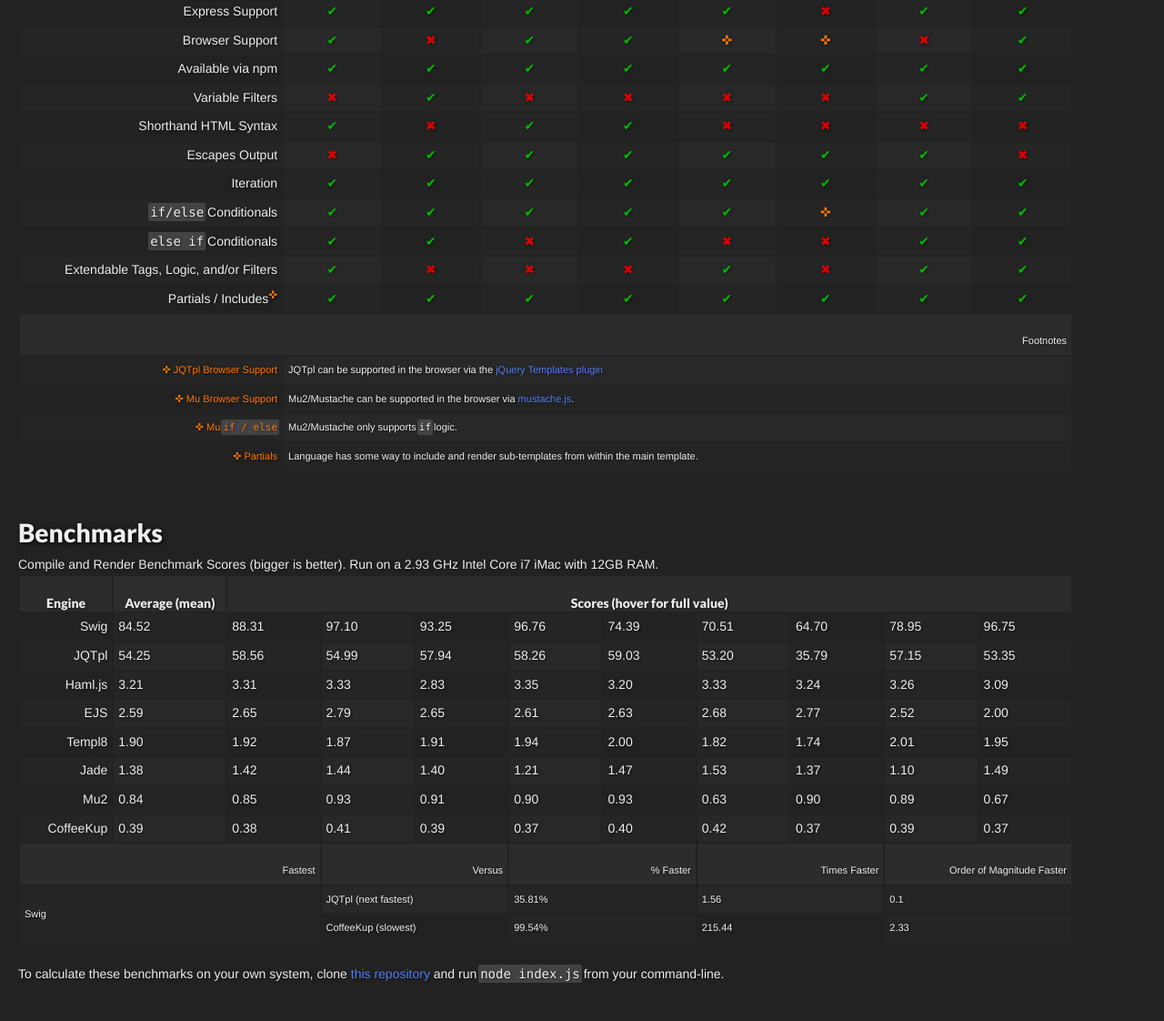
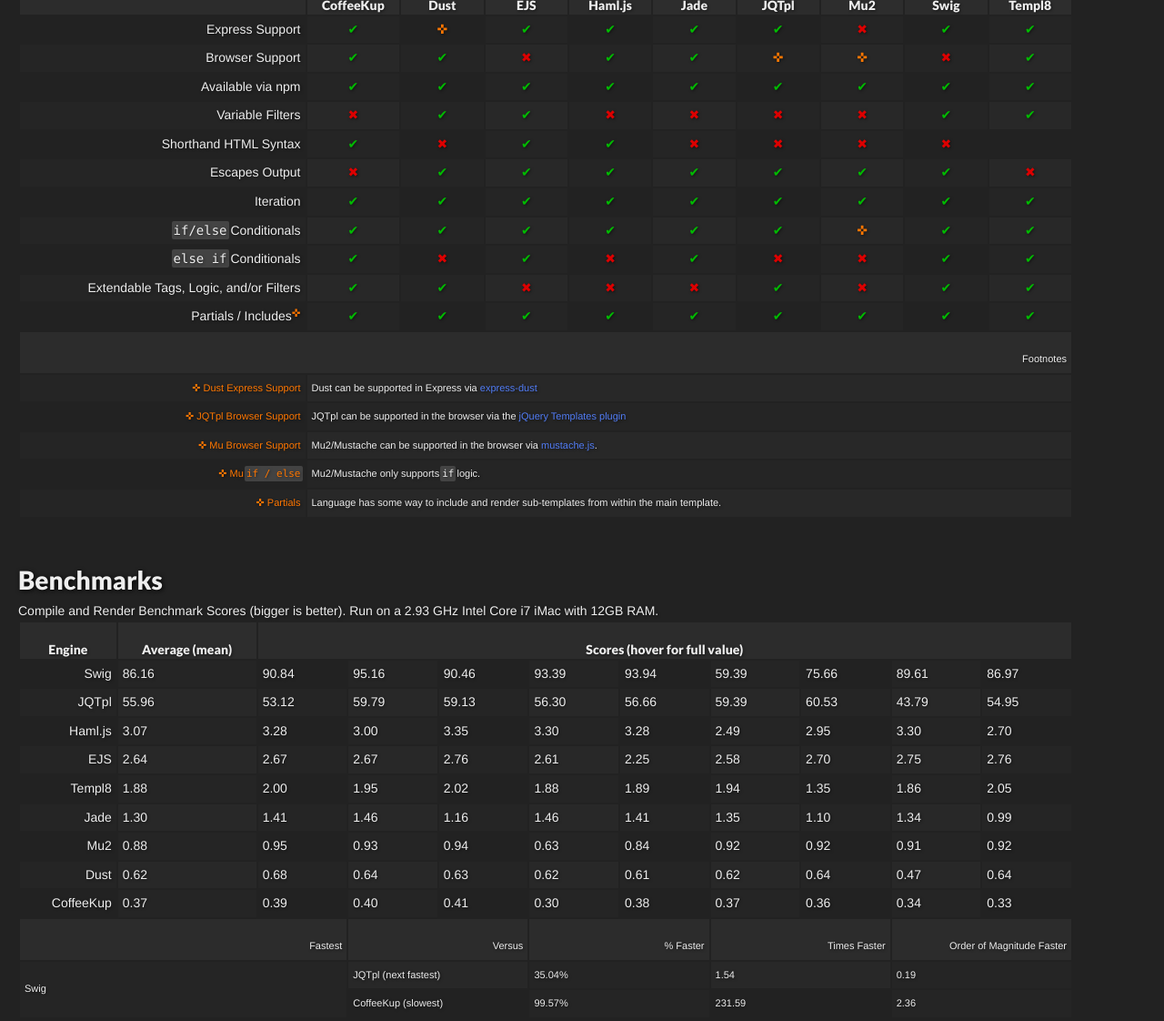
Before and after one commit to paularmstrong/node-templates, a website: page index.html in a window 1280 px wide. Shown: the part 505-1627 px from the top of the page at 91% size. Drawn offline with Linux system fonts and the light colour scheme.

Commit message:
adding dust

```diff
--- a/index.html
+++ b/index.html
@@ -19,6 +19,7 @@
         <h2>Template Languages <span>(alphabetical)</span></h2>
         <ol>
             <li><a href="http://coffeekup.org/">CoffeeKup</a></li>
+            <li><a href="http://akdubya.github.com/dustjs/">Dust</a></li>
             <li><a href="https://github.com/visionmedia/ejs">EJS</a></li>
             <li><a href="https://github.com/visionmedia/haml.js">Haml.js</a></li>
             <li><a href="http://jade-lang.com/">Jade</a></li>
@@ -38,6 +39,7 @@
                 <tr>
                     <th></th>
                     <th scope="col">CoffeeKup</th>
+                    <th scope="col">Dust</th>
                     <th scope="col">EJS</th>
                     <th scope="col">Haml.js</th>
                     <th scope="col">Jade</th>
@@ -51,6 +53,7 @@
                 <tr>
                     <th scope="row">Express Support</th>
                     <td><span class="yes">✔</span></td>
+                    <td><a class="partial" href="#dust-express">✜</a></td>
                     <td><span class="yes">✔</span></td>
                     <td><span class="yes">✔</span></td>
                     <td><span class="yes">✔</span></td>
@@ -61,6 +64,7 @@
                 </tr>
                 <tr>
                     <th scope="row">Browser Support</th>
+                    <td><span class="yes">✔</span></td>
                     <td><span class="yes">✔</span></td>
                     <td><span class="no">✖</span></td>
                     <td><span class="yes">✔</span></td>
@@ -80,10 +84,12 @@
                     <td><span class="yes">✔</span></td>
                     <td><span class="yes">✔</span></td>
                     <td><span class="yes">✔</span></td>
+                    <td><span class="yes">✔</span></td>
                 </tr>
                 <tr>
                     <th scope="row">Variable Filters</th>
                     <td><span class="no">✖</span></td>
+                    <td><span class="yes">✔</span></td>
                     <td><span class="yes">✔</span></td>
                     <td><span class="no">✖</span></td>
                     <td><span class="no">✖</span></td>
@@ -112,10 +118,12 @@
                     <td><span class="yes">✔</span></td>
                     <td><span class="yes">✔</span></td>
                     <td><span class="yes">✔</span></td>
+                    <td><span class="yes">✔</span></td>
                     <td><span class="no">✖</span></td>
                 </tr>
                 <tr>
                     <th scope="row">Iteration</th>
+                    <td><span class="yes">✔</span></td>
                     <td><span class="yes">✔</span></td>
                     <td><span class="yes">✔</span></td>
                     <td><span class="yes">✔</span></td>
@@ -132,6 +140,7 @@
                     <td><span class="yes">✔</span></td>
                     <td><span class="yes">✔</span></td>
                     <td><span class="yes">✔</span></td>
+                    <td><span class="yes">✔</span></td>
                     <td><a class="partial" href="#mu-ifelse">✜</a></td>
                     <td><span class="yes">✔</span></td>
                     <td><span class="yes">✔</span></td>
@@ -139,6 +148,7 @@
                 <tr>
                     <th scope="row"><code>else if</code> Conditionals</th>
                     <td><span class="yes">✔</span></td>
+                    <td><span class="no">✖</span></td>
                     <td><span class="yes">✔</span></td>
                     <td><span class="no">✖</span></td>
                     <td><span class="yes">✔</span></td>
@@ -149,6 +159,7 @@
                 </tr>
                 <tr>
                     <th scope="row">Extendable Tags, Logic, and/or Filters</th>
+                    <td><span class="yes">✔</span></td>
                     <td><span class="yes">✔</span></td>
                     <td><span class="no">✖</span></td>
                     <td><span class="no">✖</span></td>
@@ -168,27 +179,32 @@
                     <td><span class="yes">✔</span></td>
                     <td><span class="yes">✔</span></td>
                     <td><span class="yes">✔</span></td>
+                    <td><span class="yes">✔</span></td>
                 </tr>
             </tbody>
             <tfoot>
                 <tr>
-                    <th colspan="9">Footnotes</th>
+                    <th colspan="10">Footnotes</th>
+                </tr>
+                <tr id="dust-express">
+                    <th><span class="partial">✜ Dust Express Support</span></th>
+                    <td colspan="9">Dust can be supported in Express via <a href="https://github.com/davglass/express-dust">express-dust</a></td>
                 </tr>
                 <tr id="jqtpl-browser">
                     <th><span class="partial">✜ JQTpl Browser Support</span></th>
-                    <td colspan="8">JQTpl can be supported in the browser via the <a href="https://github.com/jquery/jquery-tmpl">jQuery Templates plugin</a></td>
+                    <td colspan="9">JQTpl can be supported in the browser via the <a href="https://github.com/jquery/jquery-tmpl">jQuery Templates plugin</a></td>
                 </tr>
                 <tr id="mu-browser">
                     <th><span class="partial">✜ Mu Browser Support</span></th>
-                    <td colspan="8">Mu2/Mustache can be supported in the browser via <a href="https://github.com/janl/mustache.js">mustache.js</a>.</td>
+                    <td colspan="9">Mu2/Mustache can be supported in the browser via <a href="https://github.com/janl/mustache.js">mustache.js</a>.</td>
                 </tr>
                 <tr id="mu-ifelse">
                     <th><span class="partial">✜ Mu <code>if / else</code></span></th>
-                    <td colspan="8">Mu2/Mustache only supports <code>if</code> logic.</td>
+                    <td colspan="9">Mu2/Mustache only supports <code>if</code> logic.</td>
                 </tr>
                 <tr id="partials">
                     <th><span class="partial">✜ Partials</span></th>
-                    <td colspan="8">Language has some way to include and render sub-templates from within the main template.</td>
+                    <td colspan="9">Language has some way to include and render sub-templates from within the main template.</td>
                 </tr>
             </tfoot>
         </table>
@@ -209,107 +225,120 @@
             <tbody>
                 <tr>
                     <th scope="row">Swig</th>
-                    <td class="mean" value="84.52902652902654">84.52</td>
-                    <td value="88.31168831168831">88.31</td>
-                    <td value="97.1048951048951">97.10</td>
-                    <td value="93.25374625374626">93.25</td>
-                    <td value="96.76123876123876">96.76</td>
-                    <td value="74.39460539460539">74.39</td>
-                    <td value="70.51648351648352">70.51</td>
-                    <td value="64.7052947052947">64.70</td>
-                    <td value="78.95904095904096">78.95</td>
-                    <td value="96.75424575424576">96.75</td>
+                    <td class="mean" value="86.16106116106116">86.16</td>
+                    <td value="90.84415584415585">90.84</td>
+                    <td value="95.16483516483517">95.16</td>
+                    <td value="90.46153846153847">90.46</td>
+                    <td value="93.39260739260739">93.39</td>
+                    <td value="93.94105894105894">93.94</td>
+                    <td value="59.395604395604394">59.39</td>
+                    <td value="75.66033966033966">75.66</td>
+                    <td value="89.61338661338661">89.61</td>
+                    <td value="86.97602397602398">86.97</td>
                 </tr>
                 <tr>
                     <th scope="row">JQTpl</th>
-                    <td class="mean" value="54.25707625707625">54.25</td>
-                    <td value="58.56843156843157">58.56</td>
-                    <td value="54.99100899100899">54.99</td>
-                    <td value="57.94805194805195">57.94</td>
-                    <td value="58.264735264735265">58.26</td>
-                    <td value="59.03396603396603">59.03</td>
-                    <td value="53.2027972027972">53.20</td>
-                    <td value="35.79220779220779">35.79</td>
-                    <td value="57.15684315684316">57.15</td>
-                    <td value="53.35564435564436">53.35</td>
+                    <td class="mean" value="55.96982102864456">55.96</td>
+                    <td value="53.12787212787213">53.12</td>
+                    <td value="59.79220779220779">59.79</td>
+                    <td value="59.137862137862136">59.13</td>
+                    <td value="56.30769230769231">56.30</td>
+                    <td value="56.66833166833167">56.66</td>
+                    <td value="59.3976023976024">59.39</td>
+                    <td value="60.53946053946054">60.53</td>
+                    <td value="43.79831932773109">43.79</td>
+                    <td value="54.95904095904096">54.95</td>
                 </tr>
                 <tr>
                     <th scope="row">Haml.js</th>
-                    <td class="mean" value="3.2187812187812184">3.21</td>
-                    <td value="3.3136863136863135">3.31</td>
-                    <td value="3.3306693306693305">3.33</td>
-                    <td value="2.8341658341658342">2.83</td>
-                    <td value="3.3536463536463534">3.35</td>
-                    <td value="3.2057942057942057">3.20</td>
-                    <td value="3.3366633366633365">3.33</td>
-                    <td value="3.241758241758242">3.24</td>
-                    <td value="3.2617382617382615">3.26</td>
-                    <td value="3.090909090909091">3.09</td>
+                    <td class="mean" value="3.076368076368076">3.07</td>
+                    <td value="3.2817182817182817">3.28</td>
+                    <td value="3.001998001998002">3.00</td>
+                    <td value="3.3566433566433567">3.35</td>
+                    <td value="3.305694305694306">3.30</td>
+                    <td value="3.2817182817182817">3.28</td>
+                    <td value="2.4955044955044956">2.49</td>
+                    <td value="2.955044955044955">2.95</td>
+                    <td value="3.3086913086913086">3.30</td>
+                    <td value="2.7002997002997002">2.70</td>
                 </tr>
                 <tr>
                     <th scope="row">EJS</th>
-                    <td class="mean" value="2.5943807654333972">2.59</td>
-                    <td value="2.659340659340659">2.65</td>
-                    <td value="2.7952047952047954">2.79</td>
-                    <td value="2.652347652347652">2.65</td>
-                    <td value="2.6193806193806193">2.61</td>
-                    <td value="2.6393606393606395">2.63</td>
-                    <td value="2.68609022556391">2.68</td>
-                    <td value="2.775224775224775">2.77</td>
-                    <td value="2.5204795204795203">2.52</td>
-                    <td value="2.001998001998002">2.00</td>
+                    <td class="mean" value="2.643907028065444">2.64</td>
+                    <td value="2.6793206793206794">2.67</td>
+                    <td value="2.6712871287128714">2.67</td>
+                    <td value="2.7672327672327675">2.76</td>
+                    <td value="2.6113886113886116">2.61</td>
+                    <td value="2.25974025974026">2.25</td>
+                    <td value="2.583416583416583">2.58</td>
+                    <td value="2.7002997002997002">2.70</td>
+                    <td value="2.757242757242757">2.75</td>
+                    <td value="2.7652347652347653">2.76</td>
                 </tr>
                 <tr>
                     <th scope="row">Templ8</th>
-                    <td class="mean" value="1.9098207269743557">1.90</td>
-                    <td value="1.922077922077922">1.92</td>
-                    <td value="1.875124875124875">1.87</td>
-                    <td value="1.91008991008991">1.91</td>
-                    <td value="1.94005994005994">1.94</td>
-                    <td value="2.002997002997003">2.00</td>
-                    <td value="1.823751178133836">1.82</td>
-                    <td value="1.7412587412587412">1.74</td>
-                    <td value="2.014985014985015">2.01</td>
-                    <td value="1.9580419580419581">1.95</td>
+                    <td class="mean" value="1.886059452390651">1.88</td>
+                    <td value="2.003996003996004">2.00</td>
+                    <td value="1.957042957042957">1.95</td>
+                    <td value="2.024975024975025">2.02</td>
+                    <td value="1.8831168831168832">1.88</td>
+                    <td value="1.893106893106893">1.89</td>
+                    <td value="1.942057942057942">1.94</td>
+                    <td value="1.353156450137237">1.35</td>
+                    <td value="1.861138861138861">1.86</td>
+                    <td value="2.055944055944056">2.05</td>
                 </tr>
                 <tr>
                     <th scope="row">Jade</th>
-                    <td class="mean" value="1.3878041322675054">1.38</td>
-                    <td value="1.4265734265734267">1.42</td>
-                    <td value="1.4495504495504496">1.44</td>
-                    <td value="1.4055944055944056">1.40</td>
-                    <td value="1.2197802197802199">1.21</td>
-                    <td value="1.4775224775224776">1.47</td>
-                    <td value="1.5394605394605394">1.53</td>
-                    <td value="1.3736263736263736">1.37</td>
-                    <td value="1.1056218057921636">1.10</td>
-                    <td value="1.4925074925074926">1.49</td>
+                    <td class="mean" value="1.3024120582260117">1.30</td>
+                    <td value="1.4125874125874125">1.41</td>
+                    <td value="1.4635364635364636">1.46</td>
+                    <td value="1.1608391608391608">1.16</td>
+                    <td value="1.4685314685314685">1.46</td>
+                    <td value="1.4175824175824177">1.41</td>
+                    <td value="1.3586413586413586">1.35</td>
+                    <td value="1.101328903654485">1.10</td>
+                    <td value="1.3466533466533466">1.34</td>
+                    <td value="0.9920079920079921">0.99</td>
                 </tr>
                 <tr>
                     <th scope="row">Mu2</th>
-                    <td class="mean" value="0.8485487914624046">0.84</td>
-                    <td value="0.8501498501498501">0.85</td>
-                    <td value="0.9340659340659341">0.93</td>
-                    <td value="0.9118217054263565">0.91</td>
-                    <td value="0.9020979020979021">0.90</td>
-                    <td value="0.9300699300699301">0.93</td>
-                    <td value="0.6321499013806706">0.63</td>
-                    <td value="0.9070929070929071">0.90</td>
-                    <td value="0.8961038961038961">0.89</td>
-                    <td value="0.6733870967741935">0.67</td>
+                    <td class="mean" value="0.8877788877788879">0.88</td>
+                    <td value="0.9500499500499501">0.95</td>
+                    <td value="0.9310689310689311">0.93</td>
+                    <td value="0.949050949050949">0.94</td>
+                    <td value="0.6333666333666333">0.63</td>
+                    <td value="0.8411588411588412">0.84</td>
+                    <td value="0.9230769230769231">0.92</td>
+                    <td value="0.9250749250749251">0.92</td>
+                    <td value="0.9120879120879121">0.91</td>
+                    <td value="0.9250749250749251">0.92</td>
+                </tr>
+                <tr>
+                    <th scope="row">Dust</th>
+                    <td class="mean" value="0.6217817243030201">0.62</td>
+                    <td value="0.6833166833166833">0.68</td>
+                    <td value="0.6493506493506493">0.64</td>
+                    <td value="0.6353754940711462">0.63</td>
+                    <td value="0.6233766233766234">0.62</td>
+                    <td value="0.6134215500945179">0.61</td>
+                    <td value="0.6293706293706294">0.62</td>
+                    <td value="0.647410358565737">0.64</td>
+                    <td value="0.4720558882235529">0.47</td>
+                    <td value="0.6423576423576424">0.64</td>
                 </tr>
                 <tr>
                     <th scope="row">CoffeeKup</th>
-                    <td class="mean" value="0.3923617109153592">0.39</td>
-                    <td value="0.3806193806193806">0.38</td>
-                    <td value="0.41317365269461076">0.41</td>
-                    <td value="0.39143426294820716">0.39</td>
-                    <td value="0.3776223776223776">0.37</td>
-                    <td value="0.40239043824701193">0.40</td>
-                    <td value="0.42657342657342656">0.42</td>
-                    <td value="0.37188434695912265">0.37</td>
-                    <td value="0.39421157684630737">0.39</td>
-                    <td value="0.3733459357277883">0.37</td>
+                    <td class="mean" value="0.37203737253789426">0.37</td>
+                    <td value="0.39544103072348863">0.39</td>
+                    <td value="0.4075924075924076">0.40</td>
+                    <td value="0.4187437686939183">0.41</td>
+                    <td value="0.3063872255489022">0.30</td>
+                    <td value="0.38922155688622756">0.38</td>
+                    <td value="0.37962037962037964">0.37</td>
+                    <td value="0.36826347305389223">0.36</td>
+                    <td value="0.34807149576669805">0.34</td>
+                    <td value="0.3349950149551346">0.33</td>
                 </tr>
             </tbody>
             <tfoot>
@@ -323,15 +352,15 @@
                 <tr>
                     <td colspan="3" rowspan="2">Swig</td>
                     <td colspan="2">JQTpl (next fastest)</td>
-                    <td colspan="2">35.81%</td>
-                    <td colspan="2">1.56</td>
-                    <td colspan="2">0.1</td>
+                    <td colspan="2">35.04%</td>
+                    <td colspan="2">1.54</td>
+                    <td colspan="2">0.19</td>
                 </tr>
                 <tr>
                     <td colspan="2">CoffeeKup (slowest)</td>
-                    <td colspan="2">99.54%</td>
-                    <td colspan="2">215.44</td>
-                    <td colspan="2">2.33</td>
+                    <td colspan="2">99.57%</td>
+                    <td colspan="2">231.59</td>
+                    <td colspan="2">2.36</td>
                 </tr>
             </tfoot>
         </table>
--- a/styles.css
+++ b/styles.css
@@ -141,7 +141,7 @@
 table th {
 	padding: 5px;
 	border: 2px solid #222;
-	min-width: 80px;
+	min-width: 60px;
 }
 table tr:nth-child(even) {
 	background-color: rgba(50,50,50,0.2);
```
